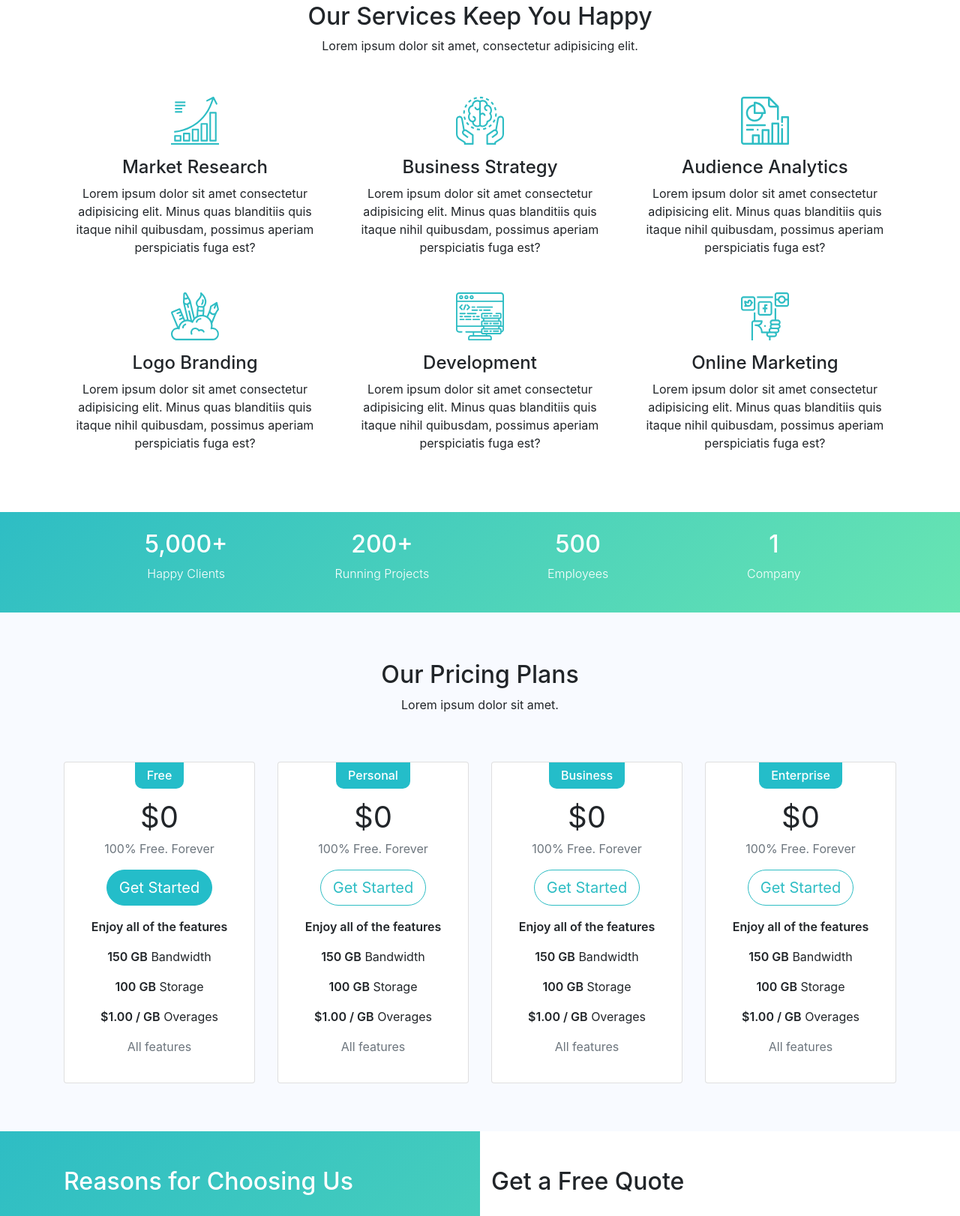
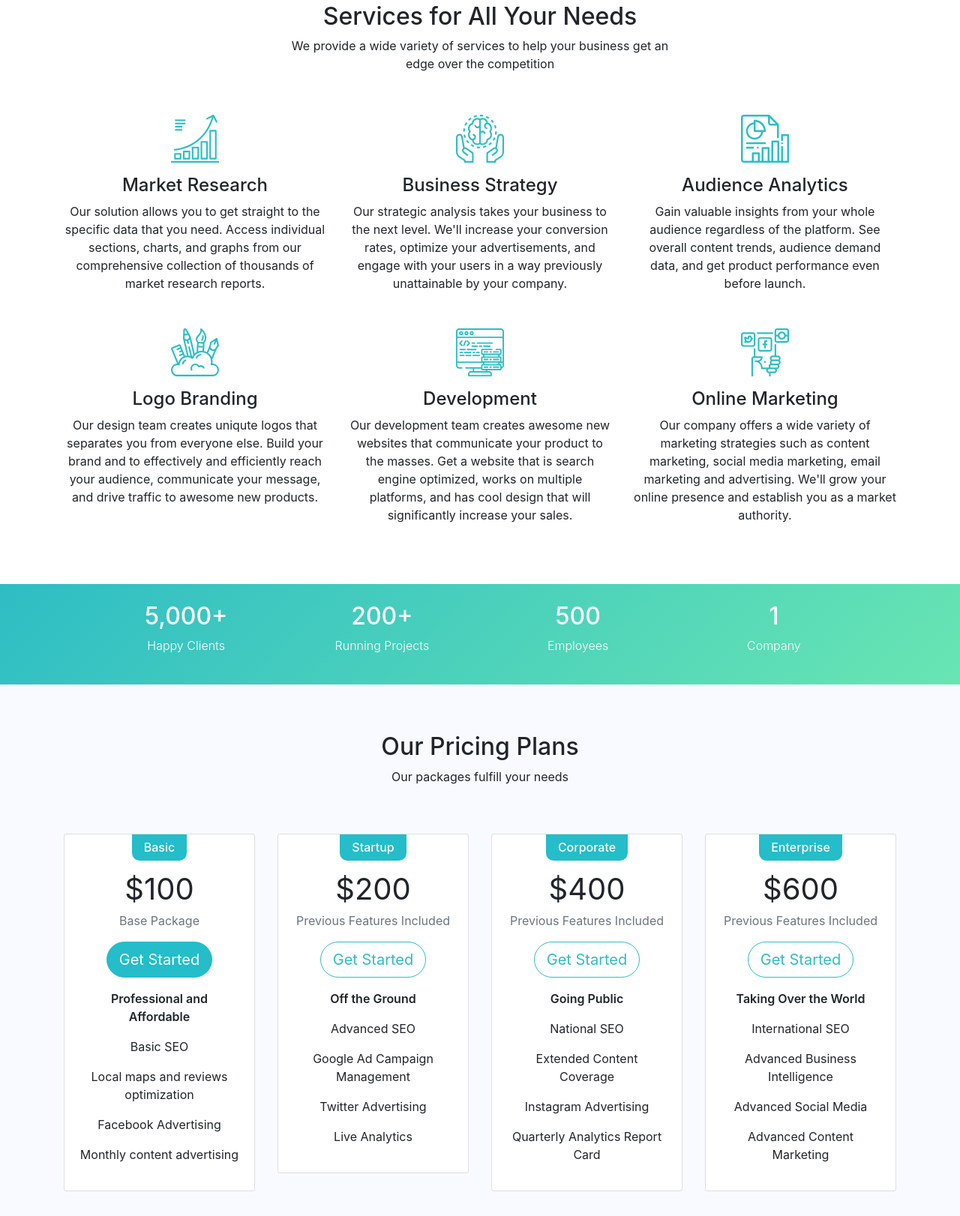
Before and after one commit to iCodeCoolStuff/ultimate-services, a website: page index.html in a window 1280 px wide. Shown: the part 947-2569 px from the top of the page at 75% size. Drawn offline with nearby package versions, Linux system fonts and the light colour scheme.

Commit message:
change all the text to not use lorem ipsum and change some styles

```diff
--- a/index.html
+++ b/index.html
@@ -39,7 +39,7 @@
           <div class="row">
             <div class="col-xs-12 col-lg-5 d-flex flex-column justify-content-center">
               <h1>Ultimate <span id="typewriter">Services</span></h1>
-              <p class="lead">Lorem ipsum dolor sit amet consectetur adipisicing elit. Earum est obcaecati cum. Esse, quam!</p>
+              <p class="lead">We provide everything your team needs to discover insights and make solid business decisions</p>
               <div>
                 <button class="btn btn-lg btn-primary rounded-pill">Get a Quote</button>
               </div>
@@ -94,9 +94,9 @@
       <section id="services">
         <div class="container py-5">
           <div class="row d-flex justify-content-center pb-4">
-            <div class="col-xs-12 col-sm-6 col-lg-8 text-center">
-              <h2>Our Services Keep You Happy</h2>
-              <p>Lorem ipsum dolor sit amet, consectetur adipisicing elit.</p>
+            <div class="col-xs-12 col-sm-6 col-lg-6 text-center">
+              <h2>Services for All Your Needs</h2>
+              <p>We provide a wide variety of services to help your business get an edge over the competition</p>
             </div>
           </div>
           <div class="row service-row">
@@ -105,54 +105,56 @@
                 <img src="img/graph.svg">
               </div>
               <h4>Market Research</h4>
-              <p>Lorem ipsum dolor sit amet consectetur adipisicing elit.
-                Minus quas blanditiis quis itaque nihil quibusdam,
-                possimus aperiam perspiciatis fuga est?</p>
+              <p>Our solution allows you to get straight to the specific data that you need.
+                Access individual sections, charts, and graphs from our comprehensive
+                collection of thousands of market research reports.</p>
             </div>
             <div class="col-xs-12 col-sm-6 col-lg-4 text-center">
                 <div class="svg-container mx-auto">
                   <img src="img/brain_hands.svg">
                 </div>
               <h4>Business Strategy</h4>
-              <p>Lorem ipsum dolor sit amet consectetur adipisicing elit.
-                  Minus quas blanditiis quis itaque nihil quibusdam,
-                  possimus aperiam perspiciatis fuga est?</p>
+              <p>Our strategic analysis takes your business to the next level. We'll increase your
+                conversion rates, optimize your advertisements, and engage with your users in
+                a way previously unattainable by your company.</p>
             </div>
             <div class="col-xs-12 col-sm-6 col-lg-4 text-center">
                 <div class="svg-container mx-auto">
                   <img src="img/analytics.svg">
                 </div>
               <h4>Audience Analytics</h4>
-              <p>Lorem ipsum dolor sit amet consectetur adipisicing elit.
-                  Minus quas blanditiis quis itaque nihil quibusdam,
-                  possimus aperiam perspiciatis fuga est?</p>
+              <p>Gain valuable insights from your whole audience regardless of the platform. See overall content trends,
+                audience demand data, and get product performance even before launch.
+              </p>
             </div>
             <div class="col-xs-12 col-sm-6 col-lg-4 text-center">
                 <div class="svg-container mx-auto">
                   <img src="img/art_toolkit.svg">
                 </div>
               <h4>Logo Branding</h4>
-              <p>Lorem ipsum dolor sit amet consectetur adipisicing elit.
-                  Minus quas blanditiis quis itaque nihil quibusdam,
-                  possimus aperiam perspiciatis fuga est?</p>
+              <p>Our design team creates uniqute logos that separates you from everyone else. Build your brand and
+                to effectively and efficiently reach your audience, communicate your message, and drive traffic
+                to awesome new products.</p>
             </div>
             <div class="col-xs-12 col-sm-6 col-lg-4 text-center">
                 <div class="svg-container mx-auto">
                   <img src="img/development.svg">
                 </div>
               <h4>Development</h4>
-              <p>Lorem ipsum dolor sit amet consectetur adipisicing elit.
-                  Minus quas blanditiis quis itaque nihil quibusdam,
-                  possimus aperiam perspiciatis fuga est?</p>
+              <p>Our development team creates awesome new websites that communicate your product to the masses.
+                Get a website that is search engine optimized, works on multiple platforms, and has cool design
+                that will significantly increase your sales.
+              </p>
             </div>
             <div class="col-xs-12 col-sm-6 col-lg-4 text-center">
                 <div class="svg-container mx-auto">
                   <img src="img/social-media.svg">
                 </div>
               <h4>Online Marketing</h4>
-              <p>Lorem ipsum dolor sit amet consectetur adipisicing elit.
-                  Minus quas blanditiis quis itaque nihil quibusdam,
-                  possimus aperiam perspiciatis fuga est?</p>
+              <p>Our company offers a wide variety of marketing strategies such as content marketing,
+                social media marketing, email marketing and advertising. We'll grow your online presence
+                and establish you as a market authority.
+              </p>
             </div>
           </div>
         </div>
@@ -188,52 +190,52 @@
           <div class="row d-flex justify-content-center pb-5">
             <div class="col-xs-12 col-lg-8 text-center">
               <h2>Our Pricing Plans</h2>
-              <p>Lorem ipsum dolor sit amet.</p>
+              <p>Our packages fulfill your needs</p>
             </div>
           </div>
           <div class="row">
             <div class="col-xs-12 col-sm-6 col-lg-3">
               <div class="card">
                 <div class="card-body">
-                  <h4 class="heading">Free</h4>
-                  <span class="money">$0</span>
-                  <p class="text-muted">100% Free. Forever</p>
+                  <h4 class="heading">Basic</h4>
+                  <span class="money">$100</span>
+                  <p class="text-muted">Base Package</p>
                   <button class="btn btn-lg btn-secondary rounded-pill mb-3">Get Started</button>
-                  <p class="font-weight-boldish">Enjoy all of the features</p>
-                  <p><span class="font-weight-boldish">150 GB</span> Bandwidth</p>
-                  <p><span class="font-weight-boldish">100 GB</span> Storage</p>
-                  <p><span class="font-weight-boldish">$1.00 / GB</span> Overages</p>
-                  <p class="text-muted">All features</p>
+                  <p class="font-weight-boldish">Professional and Affordable</p>
+                  <p>Basic SEO</p>
+                  <p>Local maps and reviews optimization</p>
+                  <p>Facebook Advertising</p>
+                  <p>Monthly content advertising</p>
                 </div>
               </div>
             </div>
             <div class="col-xs- col-sm-6 col-lg-3">
               <div class="card">
                 <div class="card-body">
-                  <h4 class="heading">Personal</h4>
-                  <span class="money">$0</span>
-                  <p class="text-muted">100% Free. Forever</p>
+                  <h4 class="heading">Startup</h4>
+                  <span class="money">$200</span>
+                  <p class="text-muted">Previous Features Included</p>
                   <button class="btn btn-lg btn-outline-secondary rounded-pill mb-3">Get Started</button>
-                  <p class="font-weight-boldish">Enjoy all of the features</p>
-                  <p><span class="font-weight-boldish">150 GB</span> Bandwidth</p>
-                  <p><span class="font-weight-boldish">100 GB</span> Storage</p>
-                  <p><span class="font-weight-boldish">$1.00 / GB</span> Overages</p>
-                  <p class="text-muted">All features</p>
+                  <p class="font-weight-boldish">Off the Ground</p>
+                  <p>Advanced SEO</p>
+                  <p>Google Ad Campaign Management</p>
+                  <p>Twitter Advertising</p>
+                  <p>Live Analytics</p>
                 </div>
               </div>
             </div>
             <div class="col-xs-12 col-sm-6 col-lg-3">
               <div class="card">
                 <div class="card-body">
-                  <h4 class="heading">Business</h4>
-                  <span class="money">$0</span>
-                  <p class="text-muted">100% Free. Forever</p>
+                  <h4 class="heading">Corporate</h4>
+                  <span class="money">$400</span>
+                  <p class="text-muted">Previous Features Included</p>
                   <button class="btn btn-lg btn-outline-secondary rounded-pill mb-3">Get Started</button>
-                  <p class="font-weight-boldish">Enjoy all of the features</p>
-                  <p><span class="font-weight-boldish">150 GB</span> Bandwidth</p>
-                  <p><span class="font-weight-boldish">100 GB</span> Storage</p>
-                  <p><span class="font-weight-boldish">$1.00 / GB</span> Overages</p>
-                  <p class="text-muted">All features</p>
+                  <p class="font-weight-boldish">Going Public</p>
+                  <p>National SEO</p>
+                  <p>Extended Content Coverage</p>
+                  <p>Instagram Advertising</p>
+                  <p>Quarterly Analytics Report Card</p>
                 </div>
               </div>
             </div>
@@ -241,14 +243,14 @@
               <div class="card">
                 <div class="card-body">
                   <h4 class="heading">Enterprise</h4>
-                  <span class="money">$0</span>
-                  <p class="text-muted">100% Free. Forever</p>
+                  <span class="money">$600</span>
+                  <p class="text-muted">Previous Features Included</p>
                   <button class="btn btn-lg btn-outline-secondary rounded-pill mb-3">Get Started</button>
-                  <p class="font-weight-boldish">Enjoy all of the features</p>
-                  <p><span class="font-weight-boldish">150 GB</span> Bandwidth</p>
-                  <p><span class="font-weight-boldish">100 GB</span> Storage</p>
-                  <p><span class="font-weight-boldish">$1.00 / GB</span> Overages</p>
-                  <p class="text-muted">All features</p>
+                  <p class="font-weight-boldish">Taking Over the World</p>
+                  <p>International SEO</p>
+                  <p>Advanced Business Intelligence</p>
+                  <p>Advanced Social Media</p>
+                  <p>Advanced Content Marketing</p>
                 </div>
               </div>
             </div>
@@ -260,13 +262,15 @@
           <div class="row">
             <div class="col-xs-12 col-lg-6 reasons py-5">
               <h2 class="pb-4">Reasons for Choosing Us</h2>
-              <p>Lorem ipsum dolor sit amet consectetur adipisicing elit. Nisi, quaerat cum.
-                Voluptates sit architecto deleniti, sed vitae et repellendus ad tempore! A
-                at illo iusto aspernatur ab necessitatibus minus rerum.</p>
+              <p>At Ultimate Services, it's all about the customer. Producing quality
+                services is what we're about. You depend on data that is accurate. Your reputation depends on it.
+                We do what is right and we give clients unmatched value and confidence in our analytical expertise,
+                quality, service and integrity.
+              </p>
               <ul>
-                <li>Hello There</li>
-                <li>Hello There</li>
-                <li>Hello There</li>
+                <li>Quality that You Can Trust</li>
+                <li>Focused on YOUR Needs</li>
+                <li>Competitive Pricing</li>
               </ul>
             </div>
             <div class="col-xs-12 col-lg-6 py-5 quote">
@@ -312,7 +316,7 @@
                 <a href="#" class="blog-img-1"></a>
                 <div class="card-body">
                   <p class="card-text blog-text pt-3"><a href="#">August 12, 2019</a> <a href="#">John Doe</a> <a href="#"><i class="fas fa-comment-alt"></i> 3</a></p>
-                  <h5 class="card-title">Lorem ipsum dolor, sit amet consectetur adipisicing elit. Ad, nostrum!</h5>
+                  <h5 class="card-title"><a href="#">How Small Businesses Can Use Social Media to Boost Their Sales</a></h5>
                 </div>
               </div>
             </div>
@@ -321,7 +325,7 @@
                 <a href="#" class="blog-img-2"></a>
                 <div class="card-body">
                   <p class="card-text blog-text pt-3"><a href="#">August 12, 2019</a> <a href="#">John Doe</a> <a href="#"><i class="fas fa-comment-alt"></i> 3</a></p>
-                  <h5 class="card-title">Lorem ipsum dolor, sit amet consectetur adipisicing elit. Ad, nostrum!</h5>
+                  <h5 class="card-title"><a href="#">Why AI is the Future of Data Analytics</a></h5>
                 </div>
               </div>
             </div>
@@ -330,7 +334,7 @@
                 <a href="#" class="blog-img-3"></a>
                 <div class="card-body">
                   <p class="card-text blog-text pt-3"><a href="#">August 12, 2019</a> <a href="#">John Doe</a> <a href="#"><i class="fas fa-comment-alt"></i> 3</a></p>
-                  <h5 class="card-title">Lorem ipsum dolor, sit amet consectetur adipisicing elit. Ad, nostrum!</h5>
+                  <h5 class="card-title"><a href="#">5 Reasons to Stop Using PHP 5 in 2019</a></h5>
                 </div>
               </div>
             </div>
@@ -342,8 +346,8 @@
           <div class="row">
             <div class="col-xs-12 col-lg-3">
               <h5>Ultimate Services</h5>
-              <p>Lorem ipsum dolor sit amet consectetur, adipisicing elit. Aspernatur aperiam saepe,
-                 eaque veritatis doloribus deserunt hic.
+              <p>We provide everything your team needs to discover insights and make solid business decisions.
+                Contact us and get a free quote.
               </p>
               <ul class="social-bar">
                 <li><a href="#" class="twitter mr-2"></a></li>
@@ -371,7 +375,9 @@
                       <button class="btn btn-primary button" type="submit">Subscribe</button>
                     </div>
                   </form>
-                  <p>Lorem ipsum dolor sit amet consectetur adipisicing elit. Dolorem eveniet quasi deserunt magnam dolor corrupti!</p>
+                  <p>Sign up for cool stuff like deals, discounts, and exclusive
+                    insights to take your business to the next level.
+                  </p>
                 </div>
               </div>
             </div>
@@ -379,7 +385,7 @@
               <h5>Contact Info</h5>
               <div class="row">
                 <div class="col-1 col-lg-2"><i class="fas fa-map-marker-alt"></i></div>
-                <div class="col-10">203 Fake St. Mountain View, San Francisco, California, USA</div>
+                <div class="col-10">1600 Amphitheatre Parkway, Mountain View, California 94043</div>
               </div>
               <div class="row">
                 <div class="col-1 col-lg-2"><i class="fas fa-phone"></i></div>
@@ -387,7 +393,7 @@
               </div>
               <div class="row">
                 <div class="col-1 col-lg-2"><i class="fas fa-envelope"></i></div>
-                <div class="col-10"><a href="mailto:info@domain.com" target="_top">info@domain.com</a></div>
+                <div class="col-10"><a href="mailto:info@domain.com" target="_top">info@ultimateservices.com</a></div>
               </div>
             </div>
           </div>
```
Also changed, not shown: scss/main.scss (+7 -12 lines), css/main.css.
